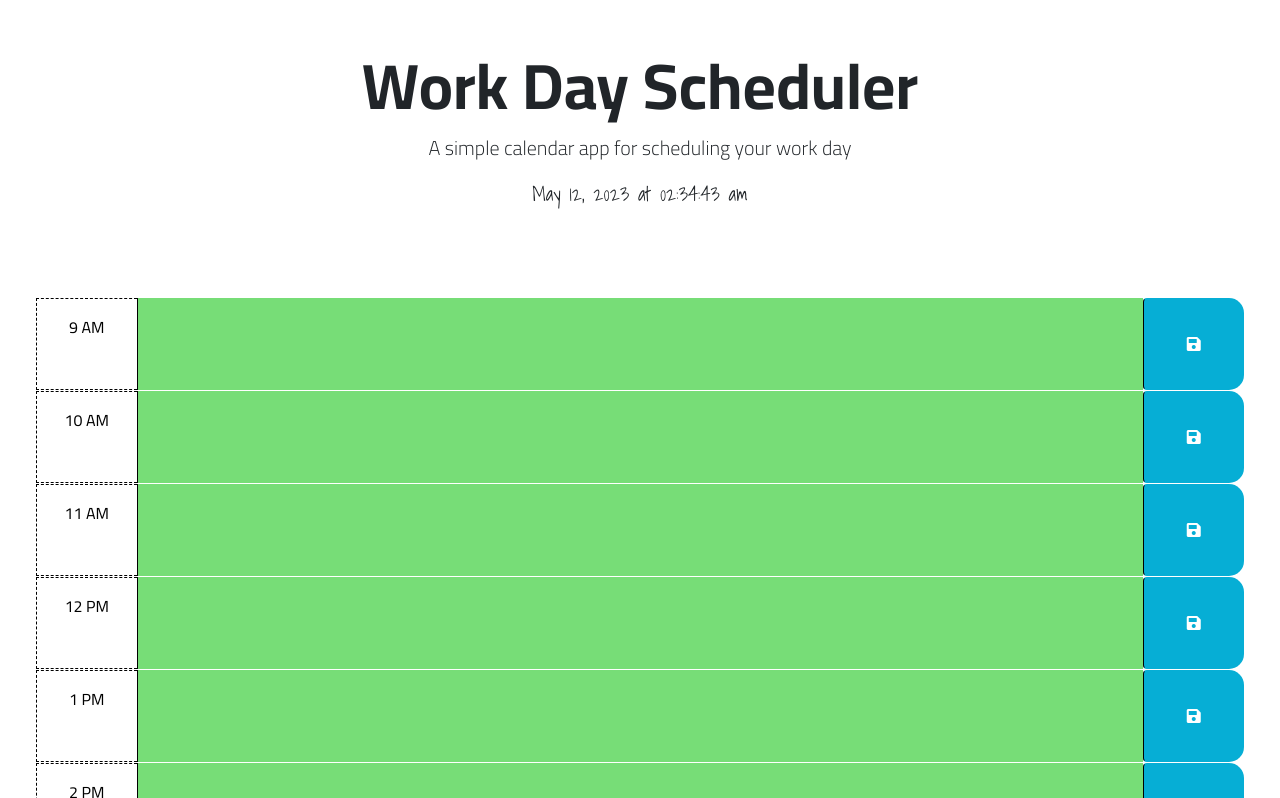
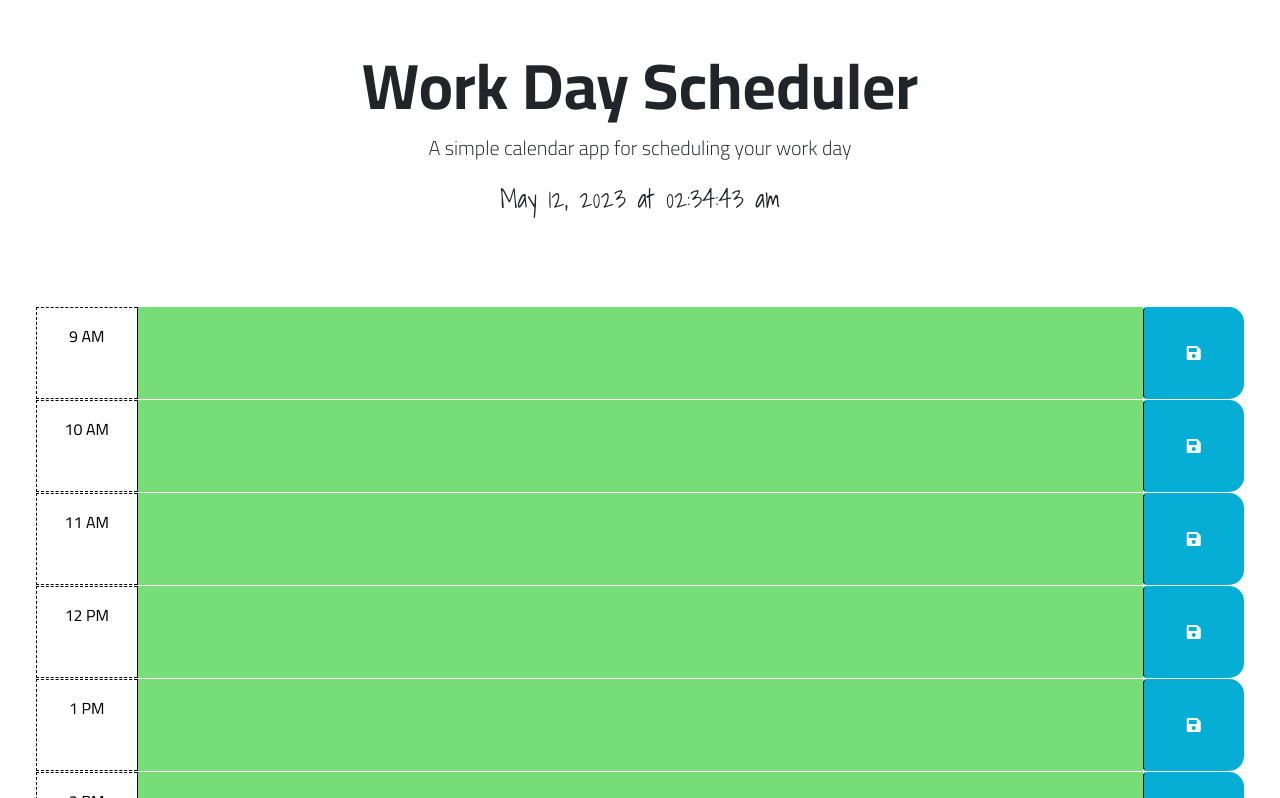
Before and after one commit to gabrielparada05/Calendar-C5, a plain HTML site: page index.html in a window 1280 px wide. Shown: the top 798 px of the page. Drawn offline with nearby package versions, Linux system fonts and the light colour scheme.

Commit message:
CSS fixed2

```diff
--- a/style/style.css
+++ b/style/style.css
@@ -16,7 +16,7 @@ textarea {
 /*Timer - google font */
 #currentDay {
   font-family: 'Shadows Into Light', cursive;
-  font: size 26px;
+  font-size: 26px;
 }
 
 /*General Style */
```
